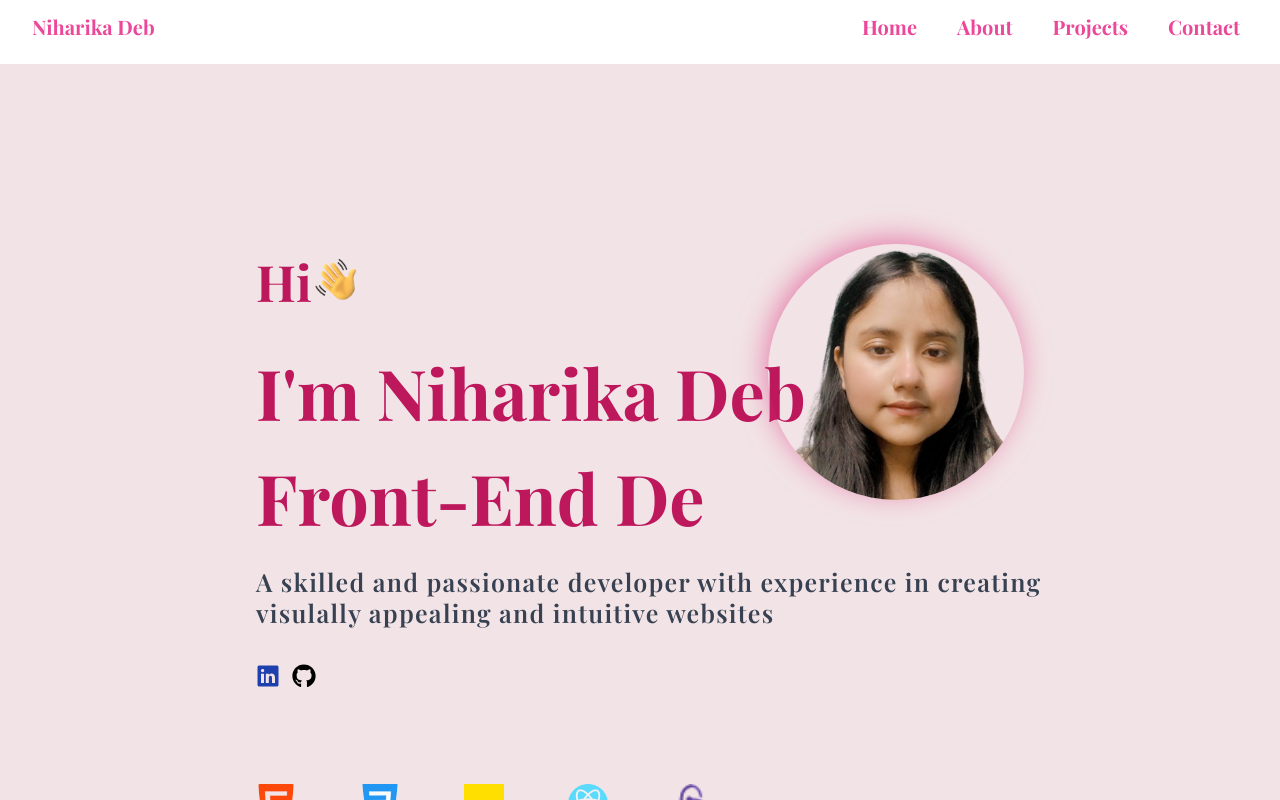
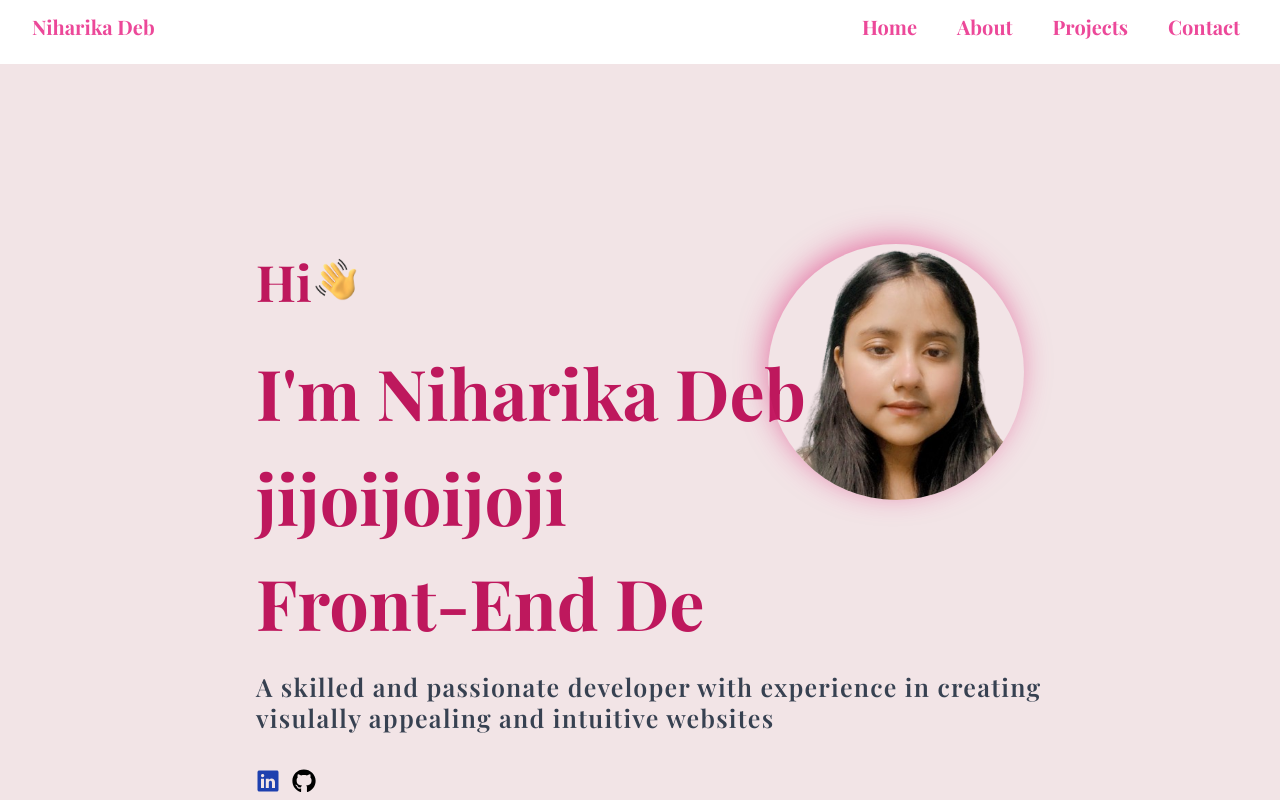
Before and after one commit to nihaa222/portfolioo, a React (Vite) app: page / in a window 1280 px wide. Built offline with nearby package versions, Linux system fonts and the light colour scheme.

Commit message:
home modified

```diff
--- a/src/Sections/Home.jsx
+++ b/src/Sections/Home.jsx
@@ -68,7 +68,7 @@ const Home = ({ isScrolled }) => {
               </p>
 
               <p className="text-[25px] lg:text-[50px] xl:text-[70px] sm:text-[35px] text-pink-700 font-bold">
-                I'm Niharika Deb
+                I'm Niharika Deb jijoijoijoji
               </p>
               <p className="text-[25px] lg:text-[50px] sm:text-[35px] xl:text-[70px] sm:whitespace-nowrap font-bold text-pink-700">
                 {text}
```
